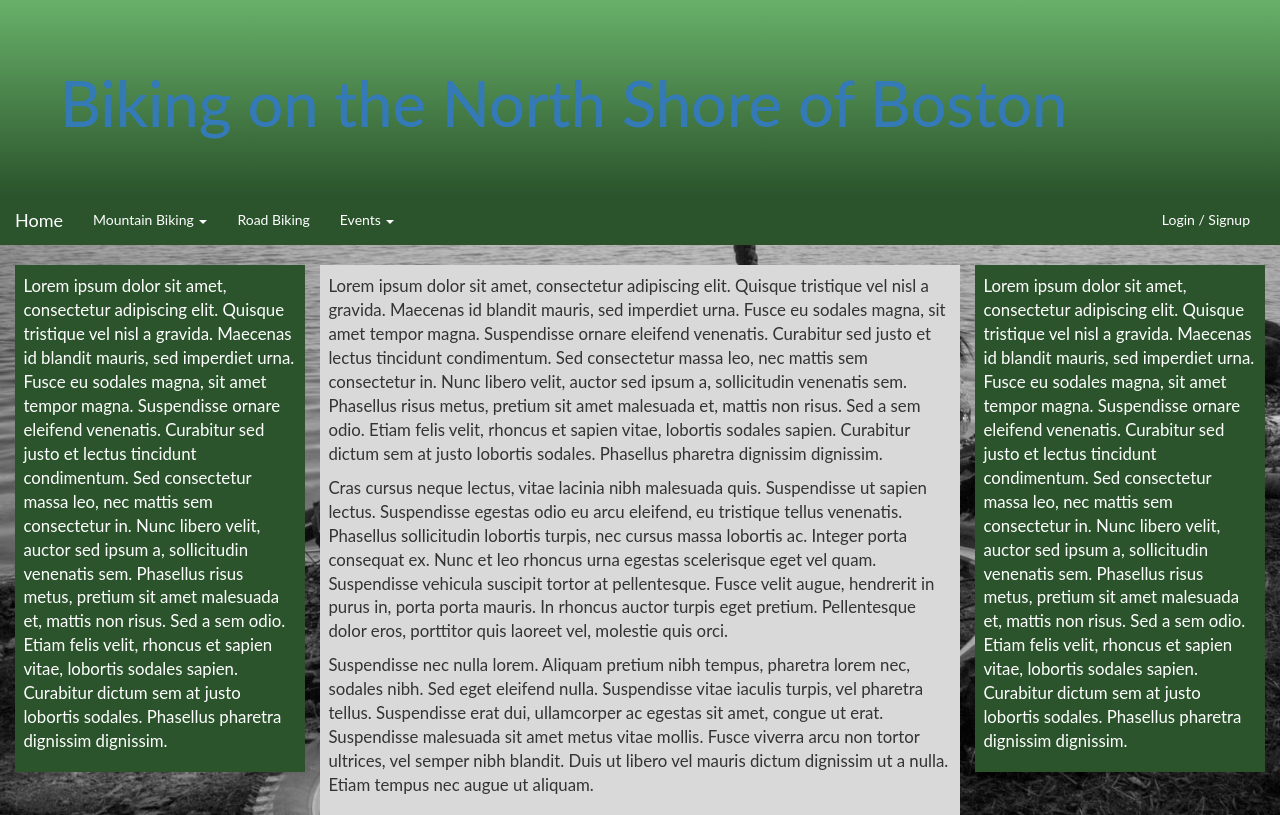
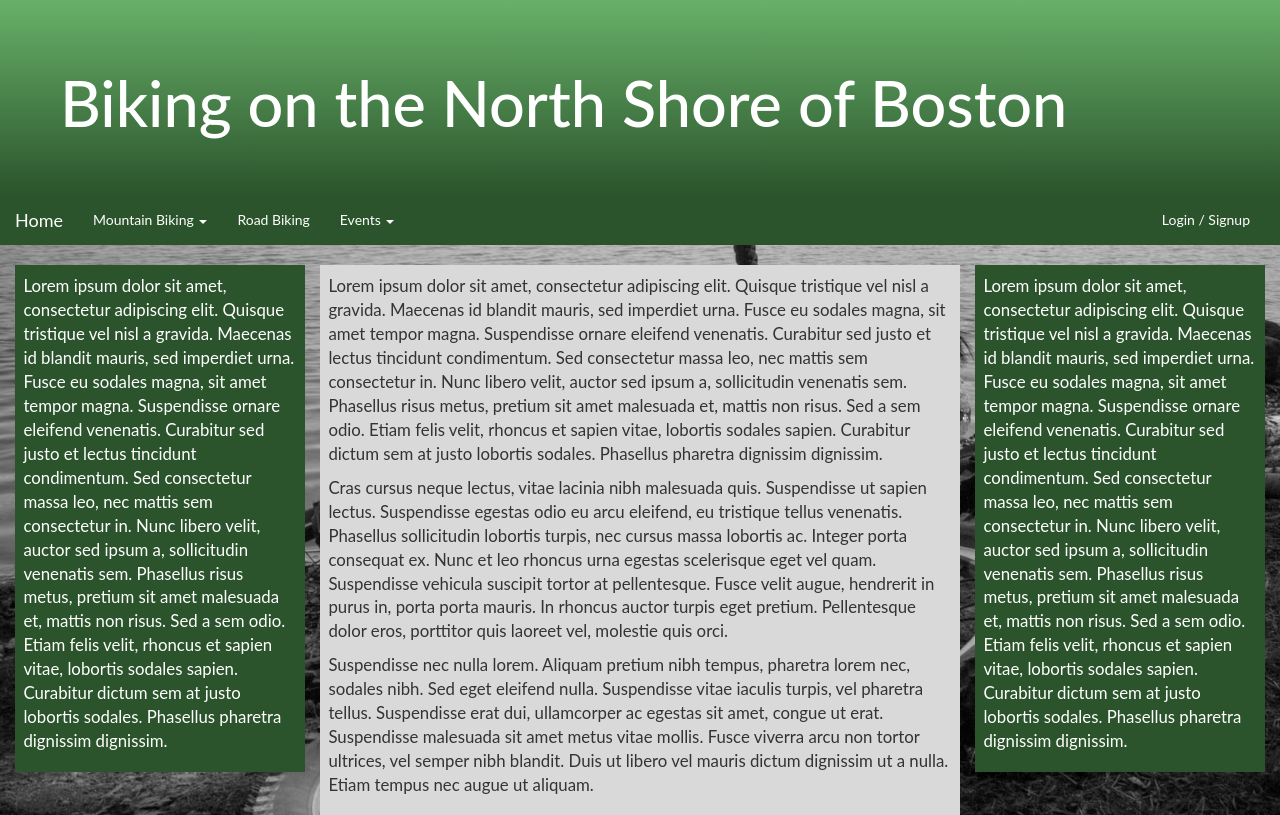
Before and after one commit to ambielecki/biking, a PHP site: page / in a window 1280 px wide. Shown: the top 815 px of the page. Run offline with PHP 8.4, Linux system fonts and the light colour scheme; style sheets or scripts are compiled from the project's sources.

Commit message:
working on sass compilation script

```diff
--- a/css/site.scss
+++ b/css/site.scss
@@ -155,3 +155,9 @@ header .container-fluid{
         background-size: cover;
     }
 }
+#site_header a{
+    color: white;
+}
+#site_header a:hover{
+    color: white;
+}
```
